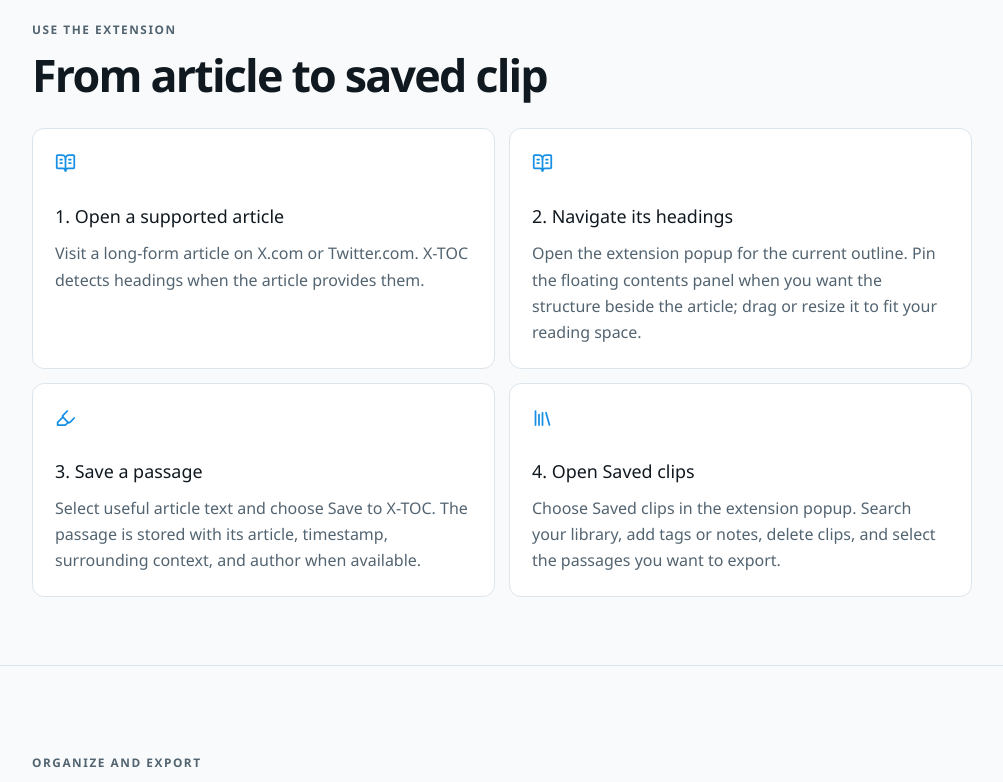
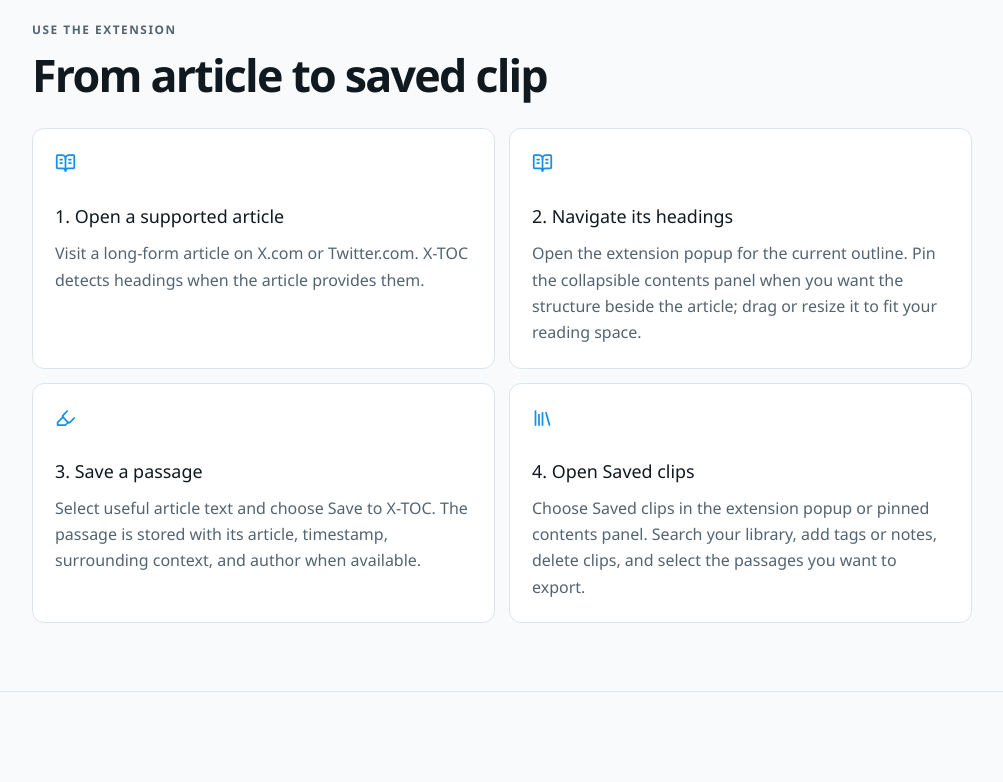
Before and after one commit to HiAriesZhou/x-toc-landing-page, a Next.js app: page /docs in a window 1280 px wide. Shown: the part 594-1376 px from the top of the page, without its empty margins (138-1141 px from the left). Built offline with nearby package versions, Linux system fonts and the light colour scheme.

Commit message:
feat: refresh X-TOC 0.5.0 website content

```diff
--- a/src/app/docs/page.tsx
+++ b/src/app/docs/page.tsx
@@ -14,9 +14,9 @@ export const metadata: Metadata = {
 
 const steps = [
   { icon: BookOpenText, title: "1. Open a supported article", body: "Visit a long-form article on X.com or Twitter.com. X-TOC detects headings when the article provides them." },
-  { icon: BookOpenText, title: "2. Navigate its headings", body: "Open the extension popup for the current outline. Pin the floating contents panel when you want the structure beside the article; drag or resize it to fit your reading space." },
+  { icon: BookOpenText, title: "2. Navigate its headings", body: "Open the extension popup for the current outline. Pin the collapsible contents panel when you want the structure beside the article; drag or resize it to fit your reading space." },
   { icon: Highlighter, title: "3. Save a passage", body: "Select useful article text and choose Save to X-TOC. The passage is stored with its article, timestamp, surrounding context, and author when available." },
-  { icon: Library, title: "4. Open Saved clips", body: "Choose Saved clips in the extension popup. Search your library, add tags or notes, delete clips, and select the passages you want to export." },
+  { icon: Library, title: "4. Open Saved clips", body: "Choose Saved clips in the extension popup or pinned contents panel. Search your library, add tags or notes, delete clips, and select the passages you want to export." },
 ];
 
 export default function DocsPage() {
--- a/src/app/layout.tsx
+++ b/src/app/layout.tsx
@@ -19,14 +19,14 @@ export const metadata: Metadata = {
       width: 1280,
       height: 640,
       type: "image/png",
-      alt: "X-TOC demo: navigate an article with a floating table of contents and save selected passages locally.",
+      alt: "X-TOC demo: navigate an article with a collapsible pinned table of contents and save selected passages locally.",
     }],
   },
   twitter: {
     card: "summary_large_image",
     images: [{
       url: "/images/x-toc-social-1280x640.png",
-      alt: "X-TOC demo: navigate an article with a floating table of contents and save selected passages locally.",
+      alt: "X-TOC demo: navigate an article with a collapsible pinned table of contents and save selected passages locally.",
     }],
     title: "X-TOC | Navigate and Clip X Articles",
     description: "Keep article structure visible. Save useful passages locally.",
--- a/src/app/page.tsx
+++ b/src/app/page.tsx
@@ -8,9 +8,9 @@ const websiteRepoUrl = "https://github.com/HiAriesZhou/x-toc-landing-page";
 const projectStoryUrl = "https://www.arieszhou.com/projects/x-toc";
 
 const workflow = [
-  { number: "01", icon: BookOpenText, title: "See the shape of the article.", body: "Open the popup or pin the movable contents panel beside the article. Jump to any detected heading without losing the reading thread." },
+  { number: "01", icon: BookOpenText, title: "See the shape of the article.", body: "Open the popup or pin the collapsible contents panel beside the article. Jump to any detected heading, then move or resize the panel to fit your reading space." },
   { number: "02", icon: Highlighter, title: "Keep a passage with context.", body: "Select text and choose Save to X-TOC. The clip keeps its article, author when available, timestamp, and surrounding text." },
-  { number: "03", icon: Library, title: "Find it and take it with you.", body: "Open Saved clips to search by text, title, author, tag, or note. Export selected clips or the full library as Markdown or JSON." },
+  { number: "03", icon: Library, title: "Find it and take it with you.", body: "Open Saved clips from the popup or pinned panel. Search by text, title, author, tag, or note, then export selected clips or the full library as Markdown or JSON." },
 ];
 
 export default function HomePage() {
@@ -53,13 +53,13 @@ export default function HomePage() {
                 <span className="browser-address">X Article + X-TOC</span>
                 <span className="browser-note">Chrome Web Store preview</span>
               </div>
-              <Image src="/screenshots/chrome-store-screenshot-1280x800.png" alt="X-TOC keeping an article outline beside a long X article and offering a local Save to X-TOC action" width={1280} height={800} className="store-screenshot" priority />
+              <Image src="/screenshots/chrome-store-screenshot-1280x800.png" alt="X-TOC keeping a collapsible article outline beside a long X article and offering a local Save to X-TOC action" width={1280} height={800} className="store-screenshot" priority />
             </div>
           </div>
         </section>
 
         <section className="proof-strip" aria-label="Supported workflow">
-          <div className="site-shell proof-grid"><span>X.com and Twitter.com articles</span><span>Popup and floating contents</span><span>Markdown and JSON export</span></div>
+          <div className="site-shell proof-grid"><span>X.com and Twitter.com articles</span><span>Popup and pinned contents</span><span>Markdown and JSON export</span></div>
         </section>
 
         <section className="workflow-section">
```
Also changed, not shown: public/images/x-toc-social-1280x640.png, public/screenshots/chrome-store-screenshot-1280x800.png.
